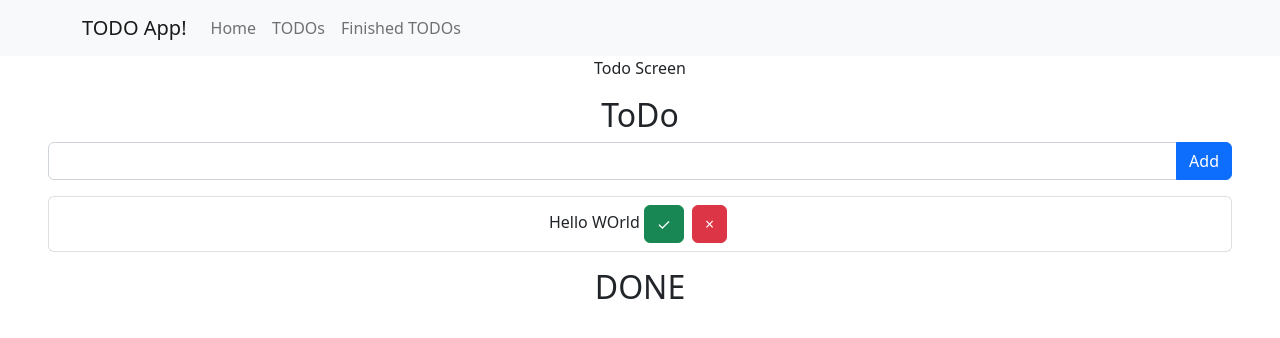
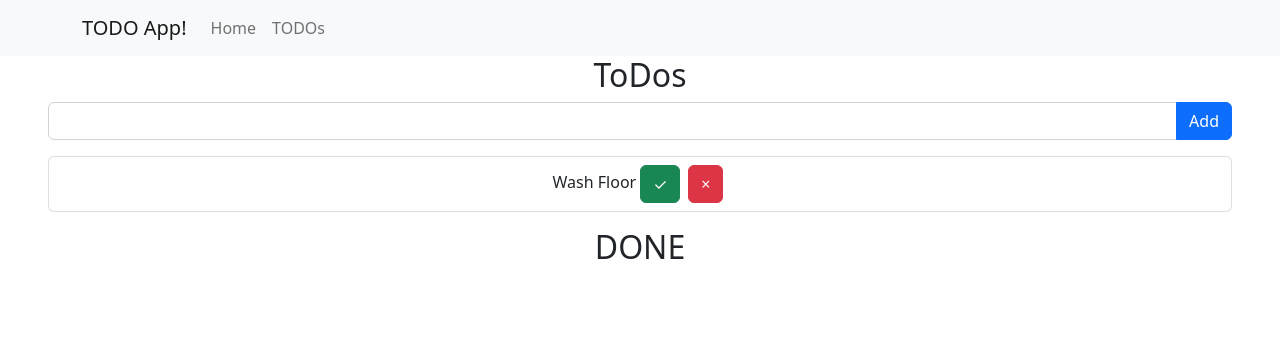
Before and after one commit to Raithdk/pwa-to-do, a React (Create React App) app: page /ToDo in a window 1280 px wide. Shown: the top 338 px of the page. Built offline with nearby package versions, Linux system fonts and the light colour scheme.

Commit message:
Cleanup code, remove done route

```diff
--- a/src/app/App.js
+++ b/src/app/App.js
@@ -1,14 +1,13 @@
 import React, { Suspense, lazy} from 'react';
 import './App.css';
-import { BrowserRouter, Route, Routes, Link } from 'react-router-dom';
+import { BrowserRouter, Route, Routes } from 'react-router-dom';
 import Frontpage from './components/Frontpage'
-
-import { Navbar, Container, Nav, NavDropdown } from 'react-bootstrap';
+import { Navbar, Container, Nav } from 'react-bootstrap';
 import ToDoProvider from './components/ToDoProvider';
 
 
 const Todo = lazy(() => import("./components/ToDo"))
-const ToDo_Done = lazy(() => import("./components/ToDo_Done"))
+
 
 export default function App() {
   return (
@@ -20,7 +19,6 @@ export default function App() {
               <Routes>
                 <Route index element={<Frontpage/>} />
                 <Route path="/ToDo" element={<Todo/>} />
-                <Route path="/Done" element={<ToDo_Done/>} />
               </Routes>
           </Suspense>
         </BrowserRouter>
@@ -40,7 +38,6 @@ function NavigationBar() {
           <Nav className="me-auto">
             <Nav.Link href="/">Home</Nav.Link>
             <Nav.Link href="/ToDo">TODOs</Nav.Link>
-            <Nav.Link href="/Done">Finished TODOs</Nav.Link>
           </Nav>
         </Navbar.Collapse>
       </Container>
--- a/src/app/components/Frontpage.js
+++ b/src/app/components/Frontpage.js
@@ -3,7 +3,10 @@
 function Frontpage(){
 
     return(
-        <p>Welcome to my Todo Application for Mobile Software Development on the Sofware Engineering 5 Semester</p>
+        <div>
+            <p>Welcome to my Todo Application!</p>
+            <p>This Progressive Web App is created for the course Mobile Software Development on the Sofware Engineering 5 Semester at SDU</p>
+        </div>
     );
 }
 
--- a/src/app/components/ToDo.js
+++ b/src/app/components/ToDo.js
@@ -1,6 +1,6 @@
 
-import React, {useState} from 'react';
-import { Button, ListGroup, InputGroup, Form} from 'react-bootstrap';
+import React from 'react';
+import { Button, ListGroup} from 'react-bootstrap';
 import ToDoForm from './ToDoForm';
 import { useToDoContext } from './ToDoProvider';
 
@@ -9,9 +9,7 @@ export default function ToDo(){
 
     return(
         <div>
-            <p>Todo Screen</p>
-
-            <h2>ToDo</h2>
+            <h2>ToDos</h2>
             <ToDoForm/>
             <ListGroup as="ul" className="mx-5 m-3">
                 {toDolist.map((todo) => (
@@ -32,9 +30,6 @@ export default function ToDo(){
                     </ListGroup.Item>
                 ))}
             </ListGroup>
-
-
-
         </div>
     );
 
--- a/src/app/components/ToDoProvider.js
+++ b/src/app/components/ToDoProvider.js
@@ -2,14 +2,15 @@ import React, {useState, createContext, useContext} from "react";
 
 const TodoContext = createContext();
 
-const initialTodoListState = [{id: Math.random() ,todo:"Hello WOrld"}]
+const initialTodoListState = [{id: Math.random() ,todo:"Wash Floor"}]
 
 const ToDoProvider = ({ children }) =>{
     const [toDolist, setToDoList] = useState(initialTodoListState);
     const [doneList, setDoneList] = useState([]);
 
     const addTodo = (todo) =>{
-        if(todo == ""){
+        // Ensure empty todos are not added
+        if(todo.trim().length === 0){
             return
         }
         const newTodo = {
@@ -26,7 +27,6 @@ const ToDoProvider = ({ children }) =>{
         const newList = toDolist.filter((todo) => todo.id !== id);
         setToDoList(newList);
     }
-
 
     const addToDone = (id) => {
         // Get a done list ready
@@ -45,8 +45,6 @@ const ToDoProvider = ({ children }) =>{
         setDoneList(newList);
     }
 
-
-
     const contextValue = {
         toDolist,
         doneList,
@@ -54,8 +52,6 @@ const ToDoProvider = ({ children }) =>{
         deleteTodo,
         addToDone,
         deleteToDone,
-
-
     };
     return (
         <TodoContext.Provider value={contextValue}>{children}</TodoContext.Provider>
--- a/src/app/components/ToDo_Done.js
+++ /dev/null
@@ -1,19 +0,0 @@
-import { Button, ListGroup} from 'react-bootstrap';
-import { useToDoContext } from './ToDoProvider';
-export default function ToDo_Done(){
-    const {doneList, deleteToDone} = useToDoContext();
-    return(
-        <div>
-        <p>Done Screen</p>
-        <h2>DONE</h2>
-            <ListGroup as="ul" className="mx-5 m-3">
-                {doneList.map((todo) => (
-                    <ListGroup.Item as="li" key={todo.id}>
-                        {todo.todo}
-                        <Button className="mx-1" variant="danger" onClick={() => deleteToDone(todo.id)}>&times;</Button>
-                    </ListGroup.Item>
-                ))}
-            </ListGroup>
-        </div>
-    );
-}
```
Also changed, not shown: src/app/components/ToDoElement.js (deleted, +0 -8 lines), src/app/components/ToDoForm.js (+3 -4 lines).
